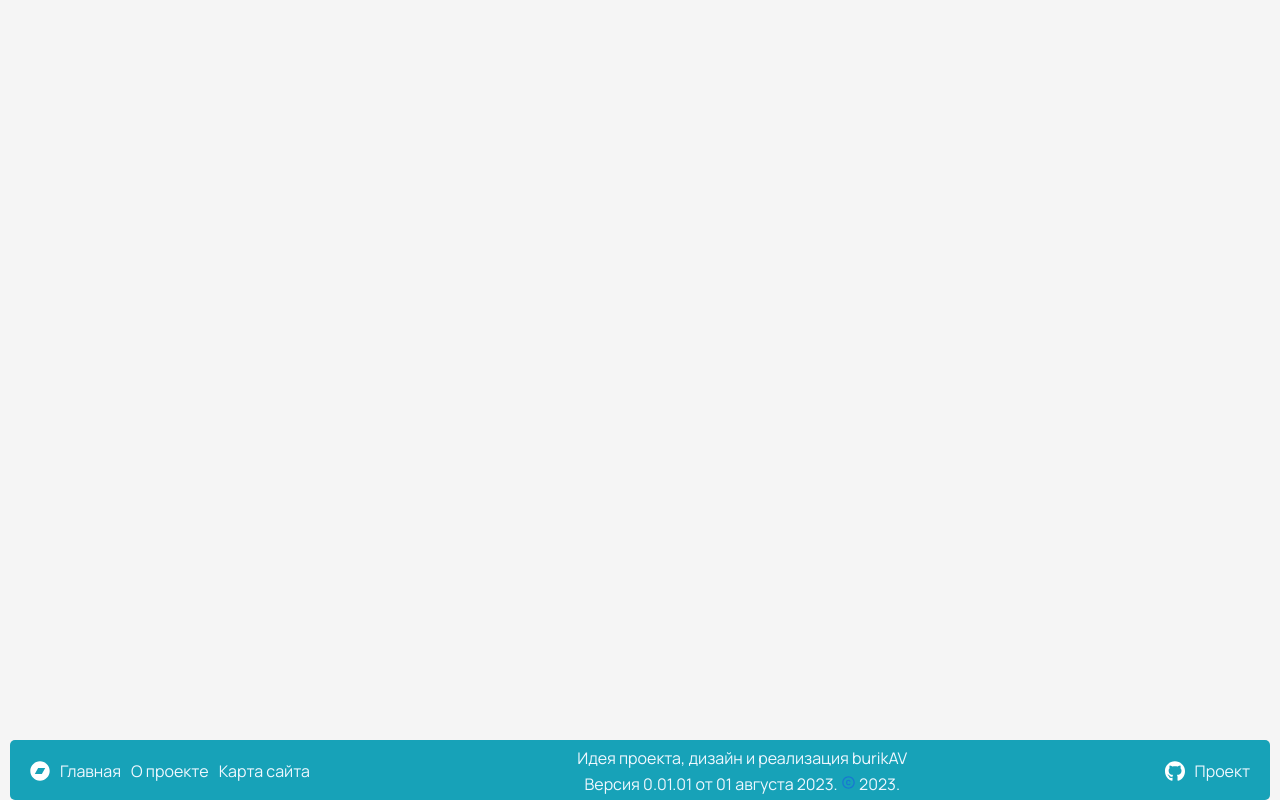
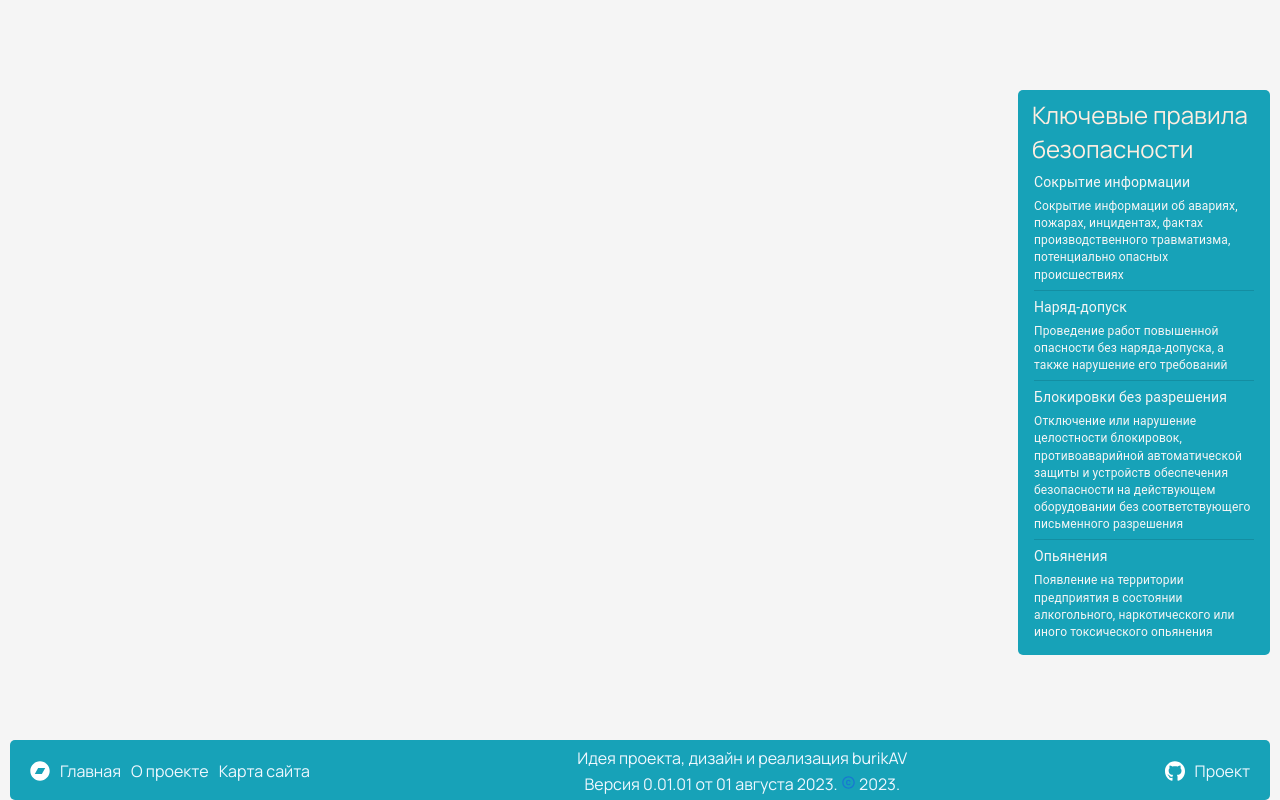
Before and after one commit to burik84/navi-ppnw, a React (Create React App) app: page /kip in a window 1280 px wide. Built offline with nearby package versions, Linux system fonts and the light colour scheme.

Commit message:
fix: fixed aside and footer

```diff
--- a/src/script/App.tsx
+++ b/src/script/App.tsx
@@ -1,11 +1,11 @@
-import React, {useState} from 'react';
+import React, { useState } from 'react';
 
 import { Routes, Route } from 'react-router-dom';
 
 // import { AppContextProvider } from './services/AppContext';
 
 import { Footer } from './layout/Footer';
-// import { Aside } from './layout/Aside';
+import { Aside } from './layout/Aside';
 
 // import { ButtonUp } from './components/ButtonUp';
 
@@ -16,7 +16,7 @@ export function App(): JSX.Element {
   return (
     <div className="App">
       <div className="container">
-        {/* <Aside /> */}
+        <Aside />
         <Footer />
         {/* <ButtonUp /> */}
       </div>
--- a/src/script/components/ButtonInput.tsx
+++ b/src/script/components/ButtonInput.tsx
@@ -42,7 +42,7 @@ export const ButtonInput: React.FC = (): ReactElement => {
   };
 
   return (
-    // <div className={classes.root}>
+    // <div className={classes.classes.root}>
     //   <input accept=".json" className={classes.input} id="icon-button-file" type="file" onChange={handleChange} />
     //   <label htmlFor="icon-button-file">
     //     <Button variant="contained" color="primary" component="span" startIcon={<SaveIcon />}>
--- a/src/script/layout/Aside.tsx
+++ b/src/script/layout/Aside.tsx
@@ -1,9 +1,10 @@
-import React from 'react';
+import React from 'react'
 
-import { List, ListItem, ListItemText, Divider} from '@mui/material';
-import { makeStyles } from 'tss-react/mui';
+import { List, ListItem, ListItemText, Divider } from '@mui/material'
+import { makeStyles } from 'tss-react/mui'
+import { Classes } from '../shared/types'
 
-import { colorPrimary, colorSecondary } from '../shared/constants';
+import { colorPrimary, colorSecondary } from '../shared/constants'
 
 const useStyles = makeStyles()((theme) => ({
   root: {
@@ -33,87 +34,61 @@ const useStyles = makeStyles()((theme) => ({
     color: colorSecondary,
     fontSize: '1.2rem',
   },
-}));
+}))
 
 export const Aside: React.FC = () => {
-  const classes = useStyles();
-  // return (
-  //   <aside className="aside">
-  //     <h3 className="aside__title">Ключевые правила безопасности</h3>
-  //     <List component="ul" className={classes.root}>
-  //       <ListItem className={classes.list}>
-  //         <ListItemText
-  //           classes={{
-  //             primary: classes.primary,
-  //             secondary: classes.secondary,
-  //           }}
-  //           primary="Сокрытие информации"
-  //           secondary="Сокрытие информации об авариях, пожарах, инцидентах, фактах производственного травматизма, потенциально
-  //           опасных происшествиях"
-  //         />
-  //       </ListItem>
-  //       <Divider variant="middle" />
-  //       <ListItem className={classes.list}>
-  //         <ListItemText
-  //           classes={{
-  //             primary: classes.primary,
-  //             secondary: classes.secondary,
-  //           }}
-  //           primary="Наряд-допуск"
-  //           secondary="Проведение работ повышенной опасности без наряда-допуска, а также нарушение его требований"
-  //         />
-  //       </ListItem>
-  //       <Divider variant="middle" />
-  //       <ListItem className={classes.list}>
-  //         <ListItemText
-  //           classes={{
-  //             primary: classes.primary,
-  //             secondary: classes.secondary,
-  //           }}
-  //           primary="Блокировки без разрешения"
-  //           secondary="Отключение или нарушение целостности блокировок, противоаварийной автоматической защиты и устройств
-  //           обеспечения безопасности на действующем оборудовании без соответствующего письменного разрешения"
-  //         />
-  //       </ListItem>
-  //       <Divider variant="middle" />
-  //       <ListItem className={classes.list}>
-  //         <ListItemText
-  //           classes={{
-  //             primary: classes.primary,
-  //             secondary: classes.secondary,
-  //           }}
-  //           primary="Опьянения"
-  //           secondary="Появление на территории предприятия в состоянии алкогольного, наркотического или иного токсического
-  //           опьянения"
-  //         />
-  //       </ListItem>
-  //       <Divider variant="middle" />
-  //       <ListItem className={classes.list}>
-  //         <ListItemText
-  //           classes={{
-  //             primary: classes.primary,
-  //             secondary: classes.secondary,
-  //           }}
-  //           primary="Курение и огонь"
-  //           secondary="Курение на территории предприятия вне специально отведенных для этой цели мест или использование открытого
-  //           огня без специального разрешения"
-  //         />
-  //       </ListItem>
-  //       <Divider variant="middle" />
-  //       <ListItem className={classes.list}>
-  //         <ListItemText
-  //           classes={{
-  //             primary: classes.primary,
-  //             secondary: classes.secondary,
-  //           }}
-  //           primary="Высота"
-  //           secondary="Работа на высоте без применения средств коллективной защиты и средств индивидуальной защиты от падения."
-  //         />
-  //       </ListItem>
-  //     </List>
-  //   </aside>
-  // );
+  const classes: Classes = useStyles()
   return (
-    <div>'template'</div>
+    <aside className="aside">
+      <h3 className="aside__title">Ключевые правила безопасности</h3>
+      <List component="ul" className={classes.classes.root}>
+        <ListItem className={classes.classes.list}>
+          <ListItemText
+            classes={{
+              primary: classes.classes.primary,
+              secondary: classes.classes.secondary,
+            }}
+            primary="Сокрытие информации"
+            secondary="Сокрытие информации об авариях, пожарах, инцидентах, фактах производственного травматизма, потенциально
+            опасных происшествиях"
+          />
+        </ListItem>
+        <Divider variant="middle" />
+        <ListItem className={classes.classes.list}>
+          <ListItemText
+            classes={{
+              primary: classes.classes.primary,
+              secondary: classes.classes.secondary,
+            }}
+            primary="Наряд-допуск"
+            secondary="Проведение работ повышенной опасности без наряда-допуска, а также нарушение его требований"
+          />
+        </ListItem>
+        <Divider variant="middle" />
+        <ListItem className={classes.classes.list}>
+          <ListItemText
+            classes={{
+              primary: classes.classes.primary,
+              secondary: classes.classes.secondary,
+            }}
+            primary="Блокировки без разрешения"
+            secondary="Отключение или нарушение целостности блокировок, противоаварийной автоматической защиты и устройств
+            обеспечения безопасности на действующем оборудовании без соответствующего письменного разрешения"
+          />
+        </ListItem>
+        <Divider variant="middle" />
+        <ListItem className={classes.classes.list}>
+          <ListItemText
+            classes={{
+              primary: classes.classes.primary,
+              secondary: classes.classes.secondary,
+            }}
+            primary="Опьянения"
+            secondary="Появление на территории предприятия в состоянии алкогольного, наркотического или иного токсического
+            опьянения"
+          />
+        </ListItem>
+      </List>
+    </aside>
   )
-};
+}
--- a/src/script/layout/Footer.tsx
+++ b/src/script/layout/Footer.tsx
@@ -34,7 +34,7 @@ export const Footer: React.FC = () => {
           Версия 0.01.01 от 01 августа 2023. <CopyrightIcon color="primary" /> 2023.{' '}
         </p>
       </div>
-      <a className="footer__link" href="https://github.com/burik84/navi/tree/navi" target="_blank" rel="noreferrer">
+      <a className="footer__link" href="https://github.com/burik84/navi-ppnw/tree/ver1" target="_blank" rel="noreferrer">
         <LogoGithub color="white" />
         Проект
       </a>
--- a/src/script/pages/Main.tsx
+++ b/src/script/pages/Main.tsx
@@ -49,11 +49,11 @@ export const Main: React.FC = () => {
         </p>
         <h3>Важно!</h3>
         <p>Внутри папки navi, в связи с тем что используются относительные ссылки на название файлов, запрещается:</p>
-        {/* <List className={classes.root}>
-          <ListItem className={classes.list}>
+        {/* <List className={classes.classes.root}>
+          <ListItem className={classes.classes.list}>
             <ListItemText
               classes={{
-                primary: classes.primary,
+                primary: classes.classes.primary,
               }}
               primary="переносить/переименовывать папки и файлы"
             />
--- a/src/script/pages/Search.tsx
+++ b/src/script/pages/Search.tsx
@@ -85,7 +85,7 @@ export const Search: React.FC = () => {
       <main>
         <h2 className="hidden">Поиск</h2>
         <div className="search">
-          {/* <form className={classes.root} noValidate autoComplete="off" onSubmit={handleOnSubmit}>
+          {/* <form className={classes.classes.root} noValidate autoComplete="off" onSubmit={handleOnSubmit}>
             <TextField
               autoFocus
               label="Search through site content"
```
Also changed, not shown: src/script/shared/types.ts (+7 -0 lines), 1 other file (tests, documents, lock files or other folders).
